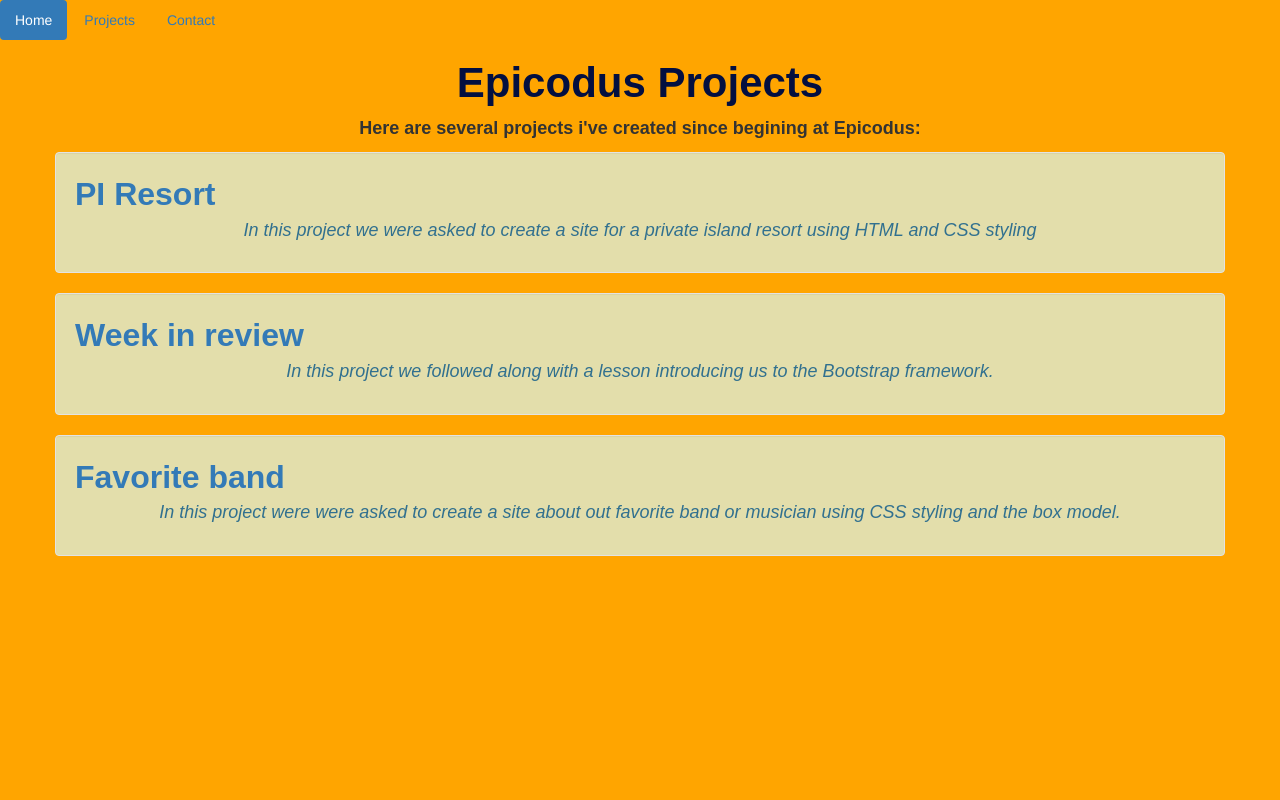
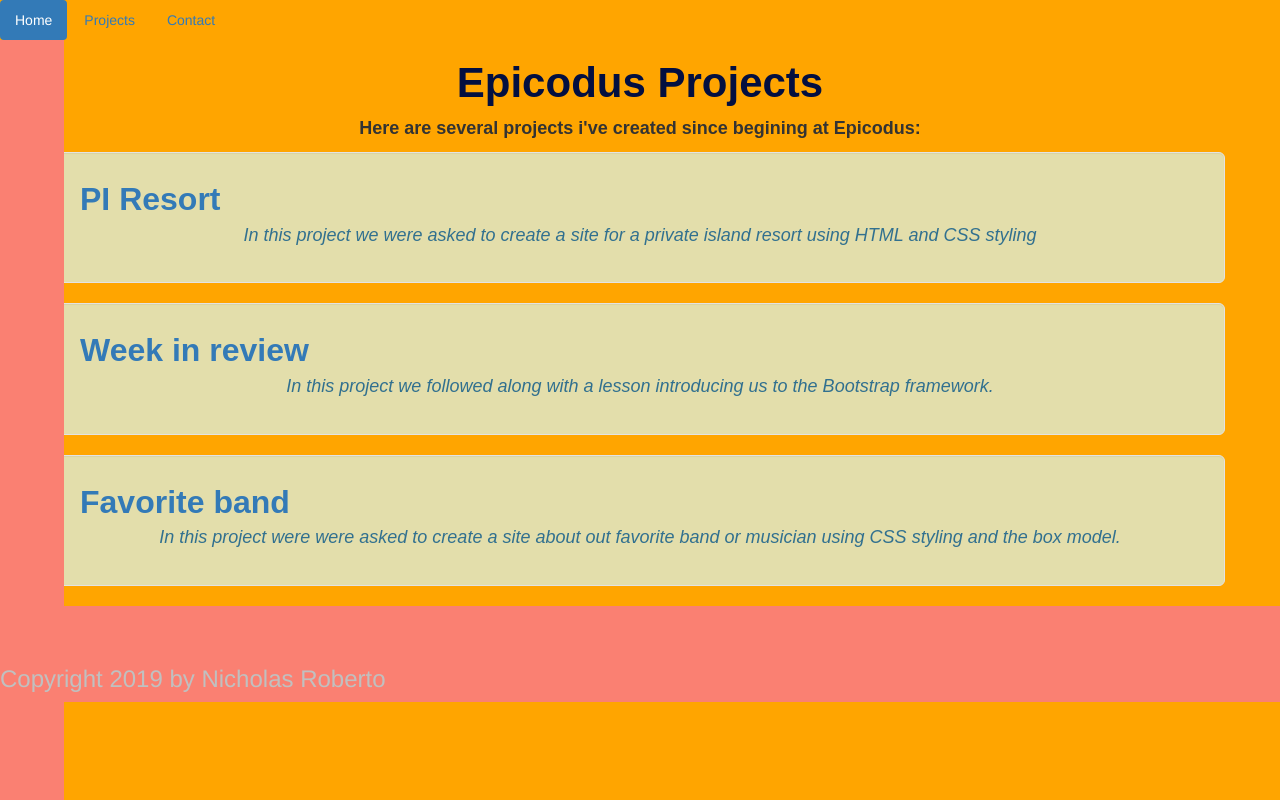
Before and after one commit to nrobert444/first-independent-project, a plain HTML site: page projects.html in a window 1280 px wide. Drawn offline with Linux system fonts and the light colour scheme.

Commit message:
add flex positioning to css and html files.

```diff
--- a/css/style.css
+++ b/css/style.css
@@ -16,11 +16,15 @@
 
 .sidebar {
   position:fixed;
-  height:100%;
-  width:6%;
+  min-height:100%;
+  min-height: 100vh;
+  width:5%;
   background-color: salmon;
   padding-top: 30px;
-  padding-left: 20px;
+  padding-right: 20px;
+
+  display: flex;
+  align-items: left;
 }
 
 .bottombar {
@@ -28,6 +32,9 @@
   background-color: salmon;
   height: 12%;
   width: 100%;
+
+  display: flex;
+  align-items: flex-end;
 }
 
 small {
@@ -60,7 +67,15 @@
   font-weight: bold;
   font-family: sans-serif;
   text-align: center;
-  align-items: center;
+
+}
+
+.vertical-left {
+  min-height: 100%;
+  min-height: 100vh;
+
+  display: flex;
+  align-items: left;
 }
 
 @media screen and (max-width: 3000px) {
--- a/projects.html
+++ b/projects.html
@@ -12,11 +12,13 @@
     </ul>
   </head>
   <body>
+    <div class="sidebar">
+    </div>
     <div class="container">
       <h1 class="large">Epicodus Projects</h1>
         <p><strong>Here are several projects i've created since begining at Epicodus:</strong></p>
       <div class="row">
-        <div class="well">
+        <div class="well well-lg">
           <div class="col-xl-12">
             <a link href="https://nrobert444.github.io/pi-resort" class="medium">PI Resort</a>
               <p class="text-info"><em>In this project we were asked to create a site for a private island resort using HTML and CSS styling</em></p>
@@ -24,7 +26,7 @@
         </div>
       </div>
       <div class="row">
-        <div class="well">
+        <div class="well well-lg">
           <div class="col-xl-12">
             <a link href="https://nrobert444.github.io/week-in-review" class="medium">Week in review</a>
               <p class="text-info"><em>In this project we followed along with a lesson introducing us to the Bootstrap framework.</em></p>
@@ -32,7 +34,7 @@
         </div>
       </div>
       <div class="row">
-        <div class="well">
+        <div class="well well-lg">
           <div class="col-xl-12">
             <a link href="https://nrobert444.github.io/favorite-band" class="medium">Favorite band</a>
               <p class="text-info"><em>In this project were were asked to create a site about out favorite band or musician using CSS styling and the box model.</em></p>
@@ -41,4 +43,7 @@
       </div>
     </div>
   </body>
+  <div class="bottombar">
+    <h3><span style="color: silver">Copyright 2019 by Nicholas Roberto</span></h3>
+  </div>
 </html>
```
Also changed, not shown: contact.html (+7 -2 lines).
